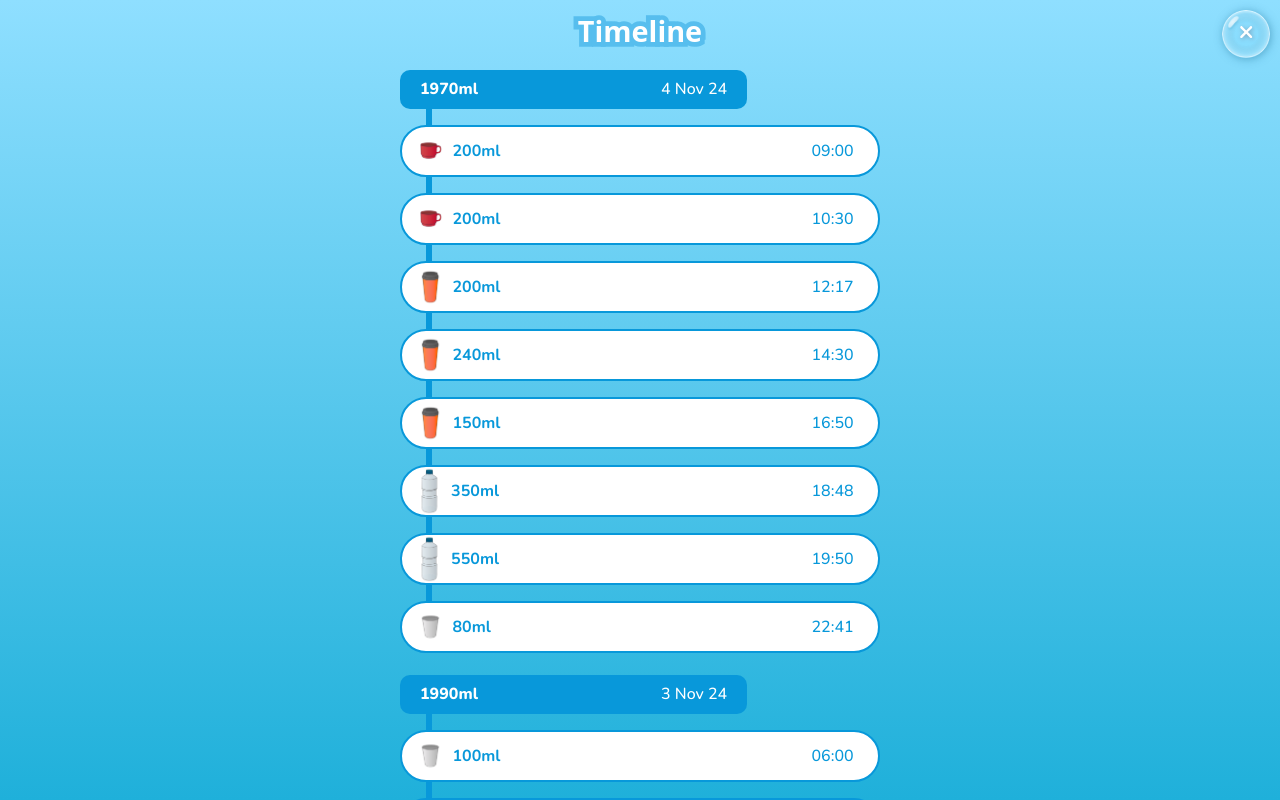
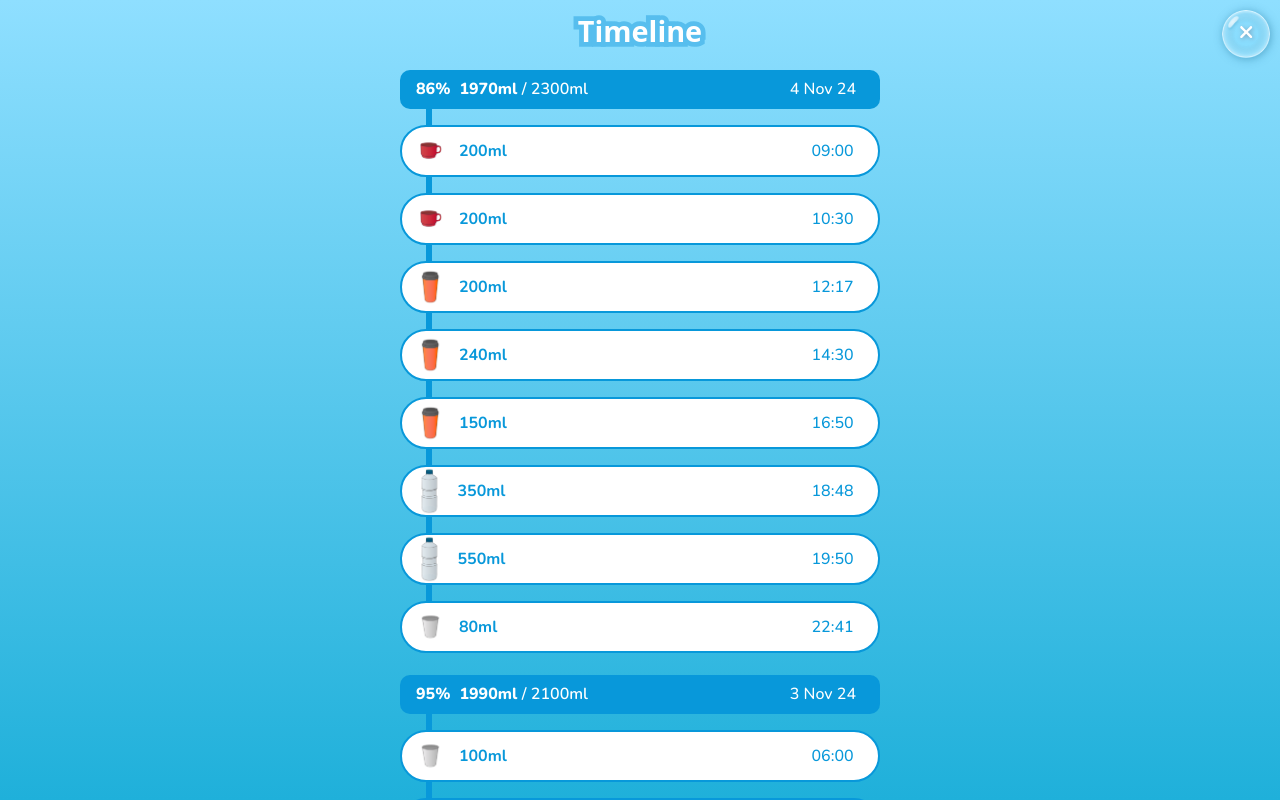
Before and after one commit to soon-y/dewydays, a React (Vite) app: page /timeline in a window 1280 px wide. Built offline with nearby package versions, Linux system fonts and the light colour scheme; a web font is replaced by a local one.

Commit message:
update timeline

```diff
--- a/src/Global.js
+++ b/src/Global.js
@@ -70,22 +70,22 @@ const GLOBAL = {
 
   timelineDataIndex: 0,
   timelineData: [
-    { amount: 200, cup: 1, date: yesterdayDate, hour: "09:", min:"00"},
-    { amount: 200, cup: 1, date: yesterdayDate, hour: "10:", min:"30" },
-    { amount: 200, cup: 2, date: yesterdayDate, hour: "12:", min:"17" },
-    { amount: 240, cup: 2, date: yesterdayDate, hour: "14:", min:"30" },
-    { amount: 150, cup: 2, date: yesterdayDate, hour: "16:", min:"50" },
-    { amount: 350, cup: 3, date: yesterdayDate, hour: "18:", min:"48" },
-    { amount: 550, cup: 3, date: yesterdayDate, hour: "19:", min:"50" },
-    { amount: 80, cup: 0, date: yesterdayDate, hour: "22:", min:"41" },
-    { amount: 100, cup: 0, date: daybeforeY, hour: "06:", min:"00"},
-    { amount: 130, cup: 2, date: daybeforeY, hour: "08:", min:"30" },
-    { amount: 260, cup: 2, date: daybeforeY, hour: "11:", min:"25" },
-    { amount: 200, cup: 2, date: daybeforeY, hour: "13:", min:"31" },
-    { amount: 350, cup: 2, date: daybeforeY, hour: "15:", min:"20" },
-    { amount: 500, cup: 3, date: daybeforeY, hour: "18:", min:"42" },
-    { amount: 150, cup: 1, date: daybeforeY, hour: "20:", min:"30" },
-    { amount: 300, cup: 1, date: daybeforeY, hour: "23:", min:"52" },
+    { amount: 200, cup: 1, date: yesterdayDate, hour: "09:", min:"00", goal: 2100 },
+    { amount: 200, cup: 1, date: yesterdayDate, hour: "10:", min:"30", goal: 2100 },
+    { amount: 200, cup: 2, date: yesterdayDate, hour: "12:", min:"17", goal: 2100 },
+    { amount: 240, cup: 2, date: yesterdayDate, hour: "14:", min:"30", goal: 2100 },
+    { amount: 150, cup: 2, date: yesterdayDate, hour: "16:", min:"50", goal: 2100 },
+    { amount: 350, cup: 3, date: yesterdayDate, hour: "18:", min:"48", goal: 2100 },
+    { amount: 550, cup: 3, date: yesterdayDate, hour: "19:", min:"50", goal: 2100 },
+    { amount: 80, cup: 0, date: yesterdayDate, hour: "22:", min:"41", goal: 2300 },
+    { amount: 100, cup: 0, date: daybeforeY, hour: "06:", min:"00", goal: 2100 },
+    { amount: 130, cup: 2, date: daybeforeY, hour: "08:", min:"30", goal: 2100 },
+    { amount: 260, cup: 2, date: daybeforeY, hour: "11:", min:"25", goal: 2100 },
+    { amount: 200, cup: 2, date: daybeforeY, hour: "13:", min:"31", goal: 2100 },
+    { amount: 350, cup: 2, date: daybeforeY, hour: "15:", min:"20", goal: 2100 },
+    { amount: 500, cup: 3, date: daybeforeY, hour: "18:", min:"42", goal: 2100 },
+    { amount: 150, cup: 1, date: daybeforeY, hour: "20:", min:"30", goal: 2100 },
+    { amount: 300, cup: 1, date: daybeforeY, hour: "23:", min:"52", goal: 2100 },
   ]
 }
 
--- a/src/pages/Timeline.jsx
+++ b/src/pages/Timeline.jsx
@@ -9,37 +9,43 @@ export default function Timeline(){
   const head = "Timeline"
   let headComp = useRef([]);
   const [total, setTotal] = useState([])
+  const [goal, setGoal] = useState([])
 
   useEffect(() => {
     let date = null
     let totalAmount = 0
-    let array = []
+    let arrayTotal = []
+    let arrayGoal = []
     let num = 0
     for (const i in GLOBAL.timelineData) {
       if (GLOBAL.timelineData[i].date == date){
         headComp.current[i].style.display = 'none'
         totalAmount = GLOBAL.timelineData[i].amount + totalAmount
-        array.push(totalAmount)
+        arrayTotal.push(totalAmount)
+        arrayGoal.push(GLOBAL.timelineData[i].goal)
         num++
 
         if((i == GLOBAL.timelineData.length -1)) {
-          let max = Math.max(...array)
           for(let j = 0; j <= num; j++){
-            total.push(max)
+            total.push(arrayTotal[num])
+            goal.push(arrayGoal[num])
             setTotal([...total])
+            setGoal([...goal])
           }
         }
       } else {
-        if(array.length > 0) {
-          let max = Math.max(...array)
+        if(arrayTotal.length > 0) {
           for(let j = 0; j <= num; j++){
-            total.push(max)
+            total.push(arrayTotal[num])
+            goal.push(arrayGoal[num])
           }
-          array = []
+          arrayTotal = []
+          arrayGoal = []
           num=0
         }
-        if(i == 0) {
-          array.push(GLOBAL.timelineData[i].amount)
+        if( arrayTotal.length == 0) {
+          arrayTotal.push(GLOBAL.timelineData[i].amount)
+          arrayGoal.push(GLOBAL.timelineData[i].goal)
         }
         totalAmount = GLOBAL.timelineData[i].amount
         date = GLOBAL.timelineData[i].date
@@ -64,23 +70,24 @@ export default function Timeline(){
       {GLOBAL.timelineData.map((el,index) => (
       <div key={ index }>
         <div ref={(element) => headComp.current[index] = element} style={{
-          width: "60%",
+          width: 'auto',
           height: '2.4rem',
           lineHeight: '2.4rem',
           display: 'block',
           backgroundColor: GLOBAL.backgroundDunkeler,
           color: '#fff',
           borderRadius: '10px',
-          padding: '0 20px',
+          padding: '0 1.5rem 0 1rem',
           marginLeft: '1rem',
           marginRight: '1rem',
           marginTop: '1.4rem',
         }}>
-          <span style={{
-            float: 'left',
-            fontWeight: '800',
-          }}>
-            {total[index]}ml &nbsp;&nbsp;
+          <span style={{fontWeight: '800',}}>
+          {Math.round(total[index]/goal[index] * 100)}%&nbsp;&nbsp;
+          {total[index]}ml&nbsp;
+          </span>
+          <span style={{fontWeight: '600',}}>
+            / {goal[index]}ml
           </span>
           <span style={{
               float: 'right',
@@ -114,7 +121,7 @@ export default function Timeline(){
           }} />
           <span style={{
             fontWeight: '700',
-            marginLeft: '0.6rem',
+            marginLeft: '1rem',
           }}>
           {el.amount}ml
           </span>
```
